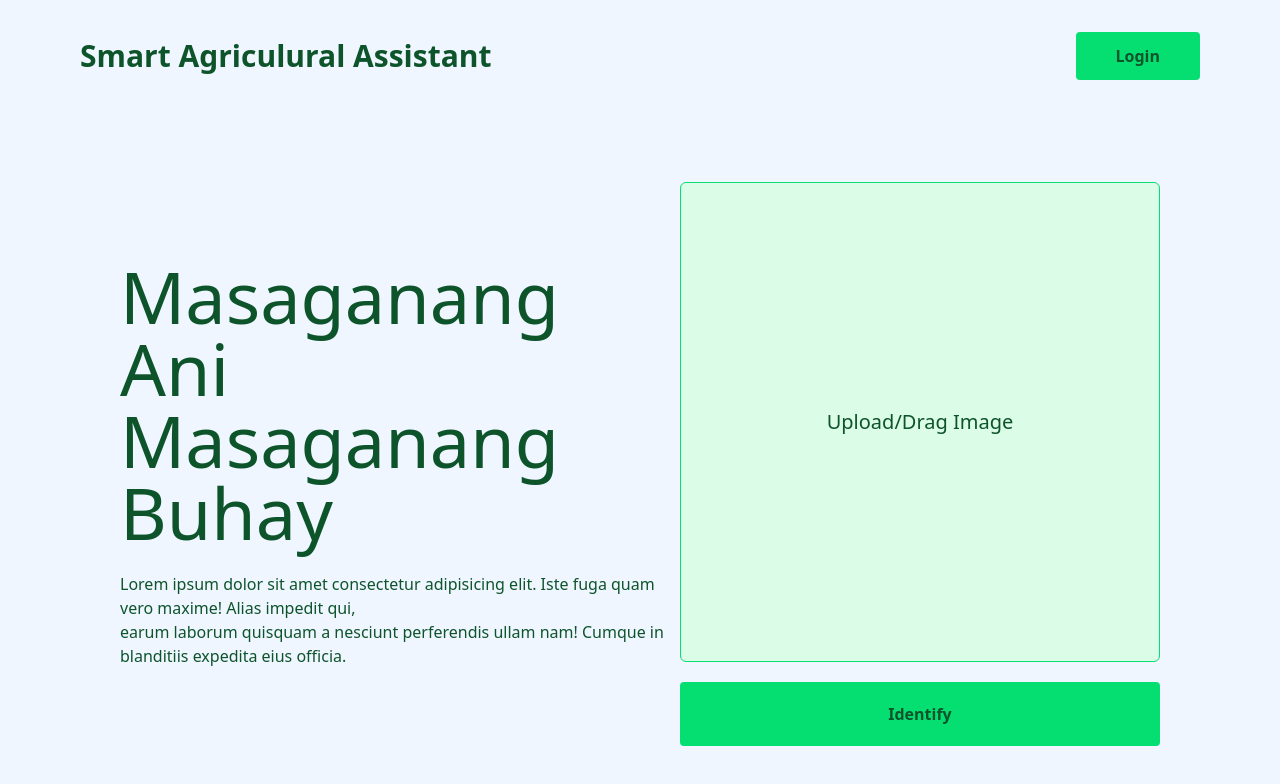
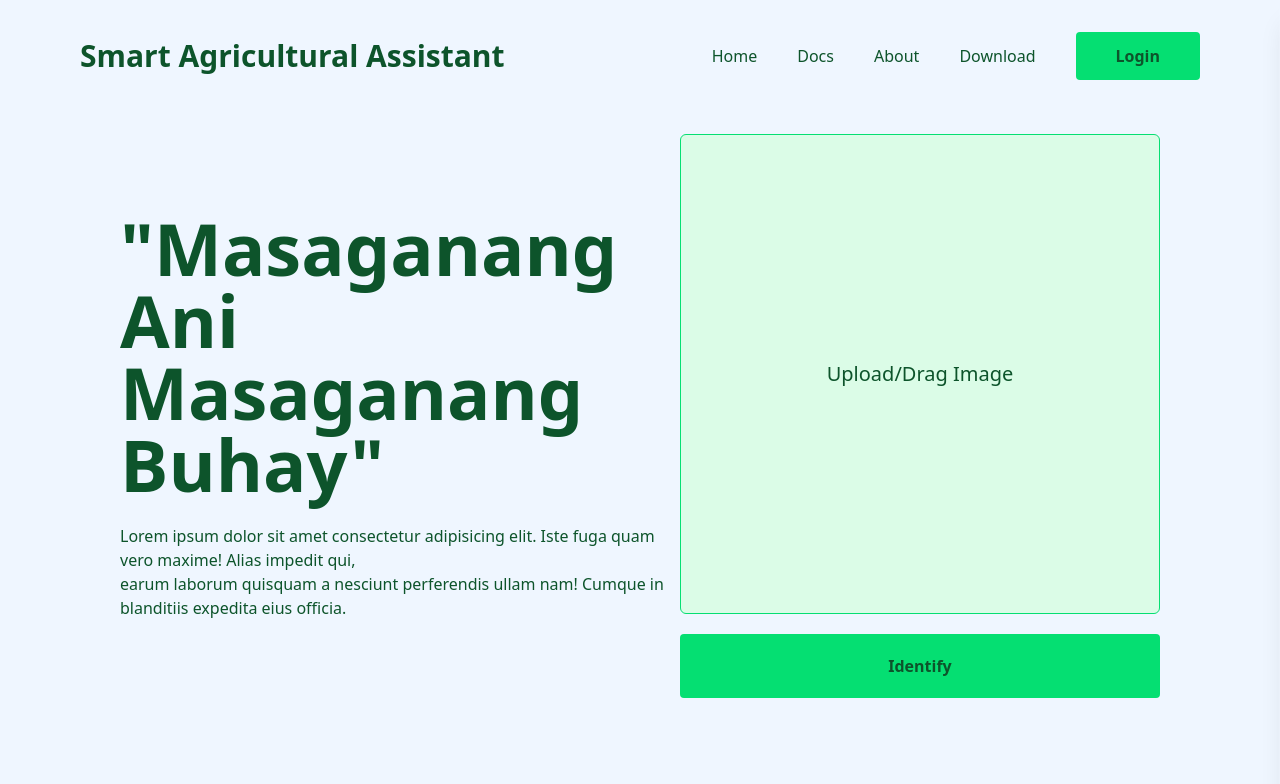
Before and after one commit to KimTerrence/Smart-Agricultural-Assistant-Web, a React (Vite) app in the folder frontend/: page / in a window 1280 px wide. Shown: the top 784 px of the page. Built offline with nearby package versions, Linux system fonts and the light colour scheme.

Commit message:
improve ui

```diff
--- a/frontend/src/pages/LandingPage.jsx
+++ b/frontend/src/pages/LandingPage.jsx
@@ -1,20 +1,32 @@
-import Container from "../components/container"
+import { useState } from "react"
+import Container from "../components/Container"
+import Login from "../components/Login";
 
 
 export default function LandingPage(){
+
+    const [isLoginOpen, setIsLoginOpen] = useState(false);
+
     return(
         <Container>
-        <div className="h-screen w-full px-20 pt-8">
-            <div className="w-full flex justify-between items-center">
-                <p className="text-3xl font-bold">Smart Agriculural Assistant</p>
-                <button className="px-10 py-3 bg-green-400 rounded-sm font-bold">Login</button>
+        <div className="h-screen w-full px-20 pt-8 relative">
+            <div className="w-full flex justify-between items-center absolute left-0 px-20">
+                <p className="text-3xl font-bold">Smart Agricultural Assistant</p>
+                <div className="flex items-center gap-10">
+                    <a href="">Home</a>
+                    <a href="">Docs</a>
+                    <a href="">About</a>
+                    <a href="">Download</a>
+                    <button className="px-10 py-3 bg-green-400 rounded-sm font-bold"  onClick={() => setIsLoginOpen(true)}>Login</button>
+                </div>
+
             </div>
             <div className="w-full h-full flex items-center justify-between px-10">
                 <div>
-                <p className="text-7xl">
-                    Masaganang Ani
+                <p className="text-7xl font-bold">
+                    "Masaganang Ani
                     <br />
-                     Masaganang Buhay
+                     Masaganang Buhay"
                 </p>
                 <br />
                 <p>Lorem ipsum dolor sit amet consectetur adipisicing elit. Iste fuga quam vero maxime! Alias impedit qui, <br /> earum laborum quisquam a nesciunt perferendis ullam nam! Cumque in blanditiis expedita eius officia.</p>
@@ -27,6 +39,7 @@ export default function LandingPage(){
                 </div>
             </div>
         </div>
+        <Login isOpen={isLoginOpen} onClose={() => setIsLoginOpen(false)} />
         </Container>
     )
 }
```
